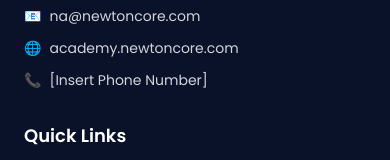
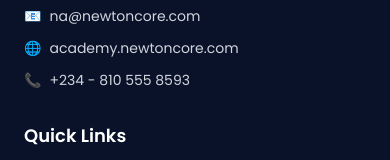
Before and after one commit to NewtonCore/digital-financial-literacy, a Next.js app: page / in a window 390 px wide. Shown: the part 8933-9093 px from the top of the page. Built offline with nearby package versions, Linux system fonts and the light colour scheme.

Commit message:
update phone in footer

```diff
--- a/app/components/HomePages/Footer.js
+++ b/app/components/HomePages/Footer.js
@@ -46,7 +46,7 @@
               </a>
             </li>
             <li className="flex items-center gap-2">
-              📞 <span>[Insert Phone Number]</span>
+              📞 <span>+234 - 810 555 8593</span>
             </li>
           </ul>
         </div>
```
